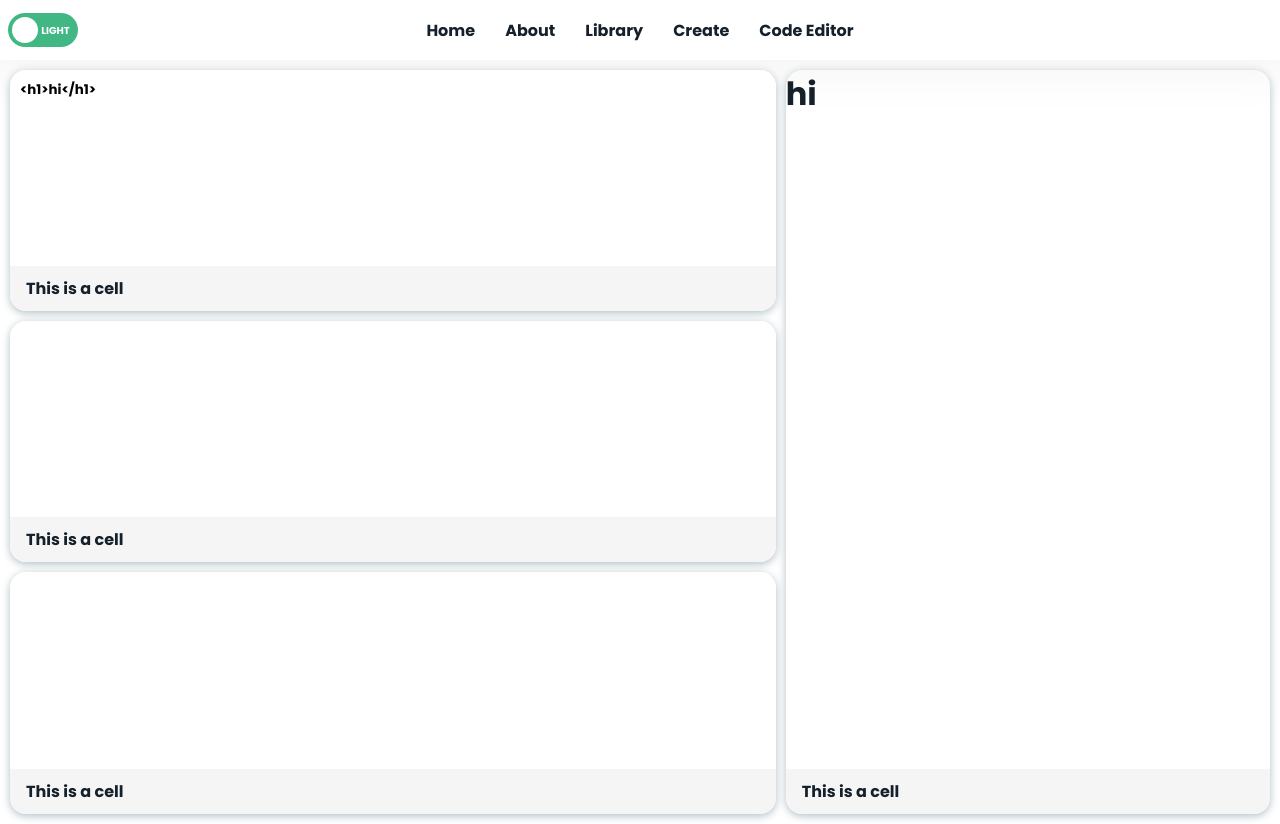
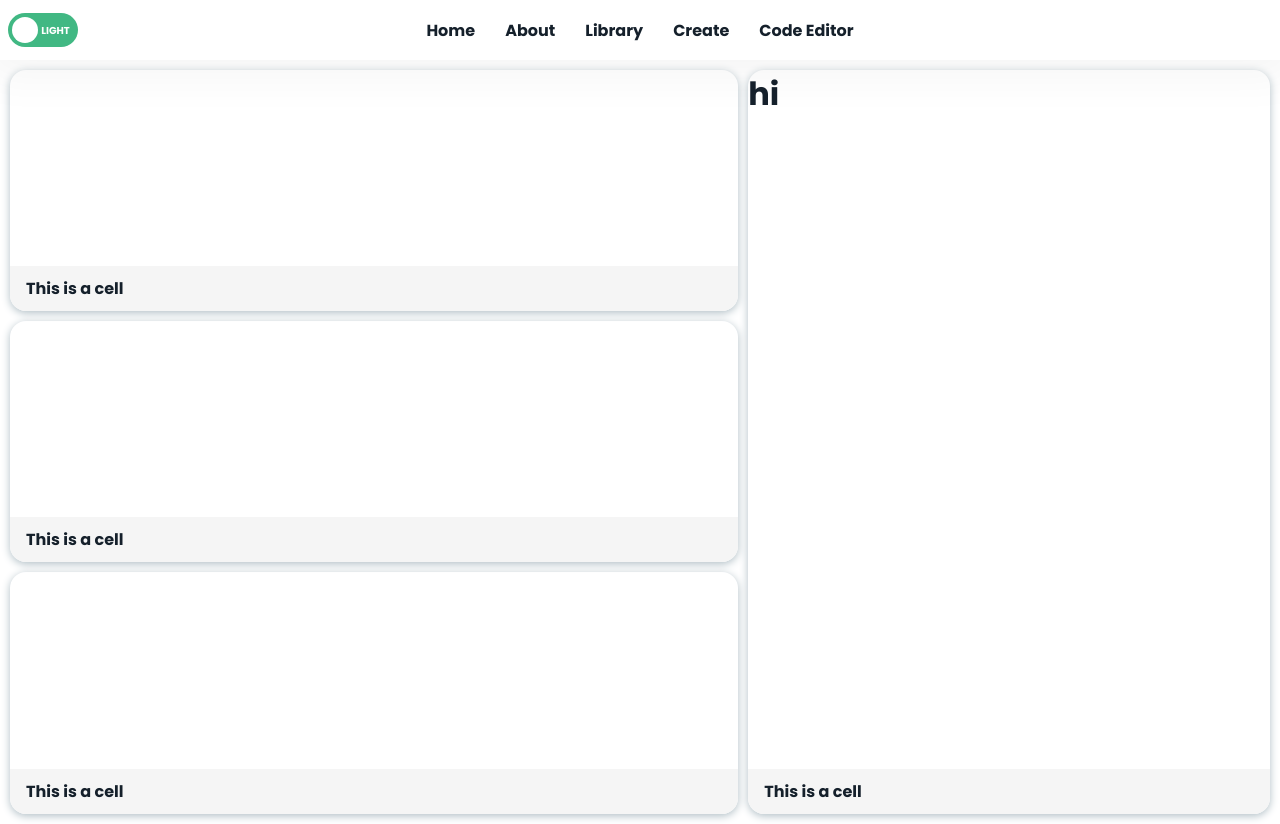
Before and after one commit to emielvandeveire/Vuecodingbase, a Vue app: page /codeeditor in a window 1280 px wide. Built offline with nearby package versions, Linux system fonts and the light colour scheme.

Commit message:
kjldsmkfjlkmj

```diff
--- a/src/views/CodeEditor.vue
+++ b/src/views/CodeEditor.vue
@@ -1,15 +1,15 @@
 <template>
   <div class="grid">
     <div id="html" class="grid-cell">
-      <textarea v-model="htmlCode" name="" id="" cols="30" rows="10"></textarea>
+      <iframe name="" id="" cols="30" rows="10">{{ htmlCode }}</iframe>
       <div class="title">This is a cell</div>
     </div>
     <div id="css" class="grid-cell">
-      <textarea v-model="cssCode" name="" id="" cols="30" rows="10"></textarea>
+      <iframe name="" id="" cols="30" rows="10">{{ cssCode }}</iframe>
       <div class="title">This is a cell</div>
     </div>
     <div id="js" class="grid-cell">
-      <textarea v-model="jsCode" name="" id="" cols="30" rows="10"></textarea>
+      <iframe name="" id="" cols="30" rows="10">{{ jsCode }}</iframe>
       <div class="title">This is a cell</div>
     </div>
     <div id="preview" class="grid-cell">
@@ -78,7 +78,7 @@ export default {
     grid-template-rows: 10fr 1fr;
     overflow: hidden;
 
-    textarea {
+    iframe {
       padding: 10px;
       border: none;
       outline: none;
```
